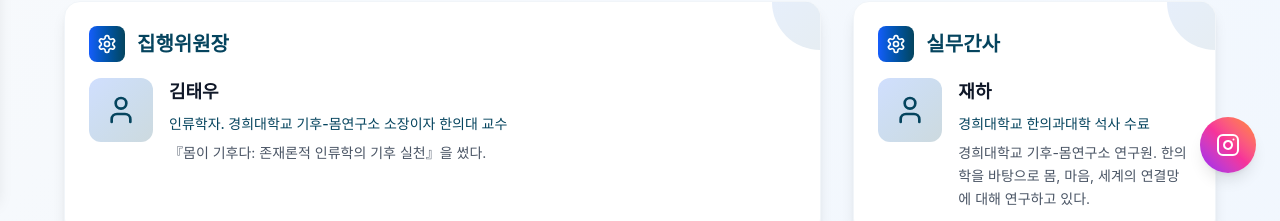
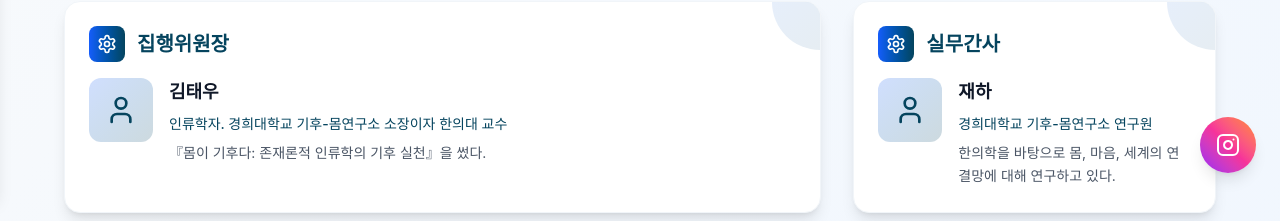
Before and after one commit to shin-minhyuk/samul.parliament, a Next.js app: page /organization in a window 1280 px wide. Shown: the part 603-824 px from the top of the page. Built offline with nearby package versions, Linux system fonts and the light colour scheme; no server answers; a web font is replaced by a local one.

Commit message:
[feat] 사물의 의회 홈페이지 수정 요청사항 반영 - 예비모임 장소 구체화, 실무간사 재하 소속 변경, 예비모임 시간 추가

```diff
--- a/src/app/location/page.tsx
+++ b/src/app/location/page.tsx
@@ -164,7 +164,7 @@ export default function LocationPage() {
                           2025년 9월 20일 (토)
                         </div>
                         <p className="mt-3 text-sm text-gray-600">
-                          성공회대학교
+                          성공회대 미가엘관 M301
                         </p>
                       </div>
                     </div>
@@ -218,14 +218,14 @@ export default function LocationPage() {
                 <KakaoMap
                   latitude={37.4875}
                   longitude={126.8261}
-                  markerTitle="성공회대학교"
+                  markerTitle="성공회대 미가엘관 M301"
                 />
               </div>
               <div className="p-6">
                 <div className="flex items-center gap-2">
                   <MapPin className="text-ocean-surf h-5 w-5" />
                   <h3 className="text-ocean-deep text-lg font-bold">
-                    성공회대학교
+                    성공회대 미가엘관 M301
                   </h3>
                 </div>
                 <p className="mt-2 text-gray-600">
--- a/src/app/organization/page.tsx
+++ b/src/app/organization/page.tsx
@@ -106,11 +106,11 @@ export default function OrganizationPage() {
                         재하
                       </h4>
                       <p className="text-ocean-deep mb-2 text-sm font-medium">
-                        경희대학교 한의과대학 석사 수료
+                        경희대학교 기후-몸연구소 연구원
                       </p>
                       <p className="text-sm leading-relaxed text-gray-600">
-                        경희대학교 기후-몸연구소 연구원. 한의학을 바탕으로 몸,
-                        마음, 세계의 연결망에 대해 연구하고 있다.
+                        한의학을 바탕으로 몸, 마음, 세계의 연결망에 대해
+                        연구하고 있다.
                       </p>
                     </div>
                   </div>
--- a/src/app/recruitment/page.tsx
+++ b/src/app/recruitment/page.tsx
@@ -84,8 +84,11 @@ export default function RecruitmentPage() {
                                 필수 참여
                               </span>
                             </div>
-                            <p className="text-ocean-deep mb-2 font-semibold">
+                            <p className="text-ocean-deep mb-1 font-semibold">
                               2025년 9월 20일 (토)
+                            </p>
+                            <p className="mb-2 text-sm text-gray-600">
+                              10:00 - 17:00 KST
                             </p>
                             <p className="text-sm leading-relaxed text-gray-600">
                               정치적 대표로서의 역할 교육과 토론 준비 워크숍이
```
